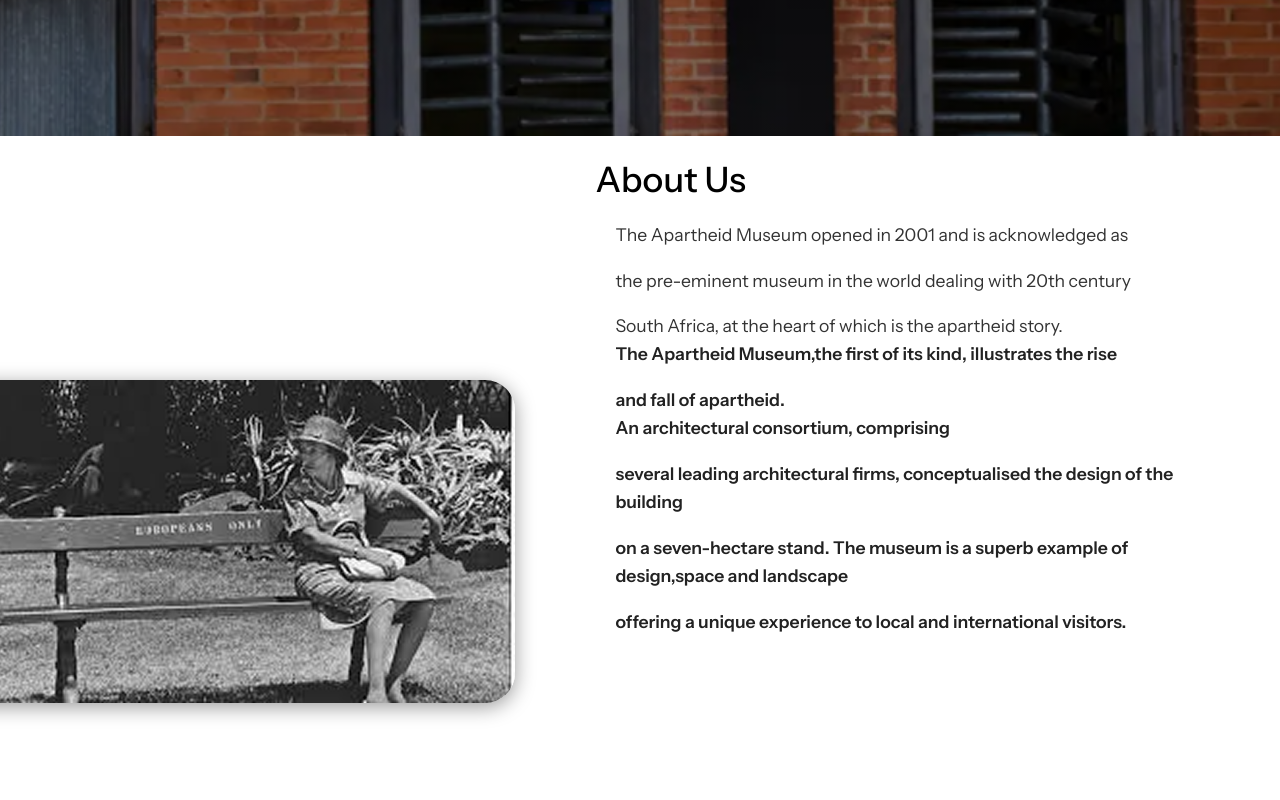
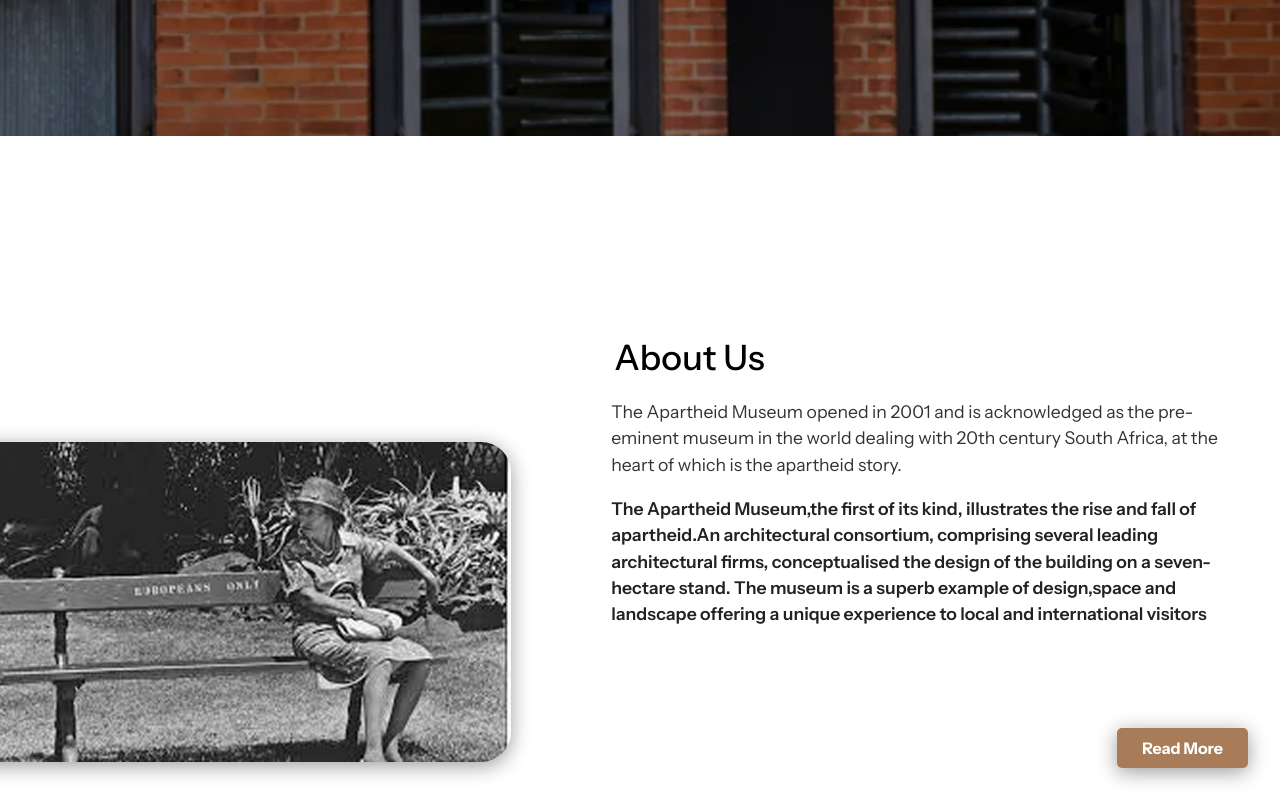
Before and after one commit to bontlenkoale1/apartheid-museum-clone, a React (Vite) app: page / in a window 1280 px wide. Shown: the part 855-1655 px from the top of the page. Before the commit the page ends 1590 px from the top, so only its background shows below. Built offline with nearby package versions, Linux system fonts and the light colour scheme; a web font is replaced by a local one.

Commit message:
added about section

```diff
--- a/src/components/About.css
+++ b/src/components/About.css
@@ -1,13 +1,13 @@
 .about-wrapper {
     display: flex;
-    justify-content:space-between;
+    justify-content: space-between;
     align-items: center;
-    margin-top: 58vh;
+    margin-top: 65vh;
 }
 .about-image-content img {
     display: flex;
     justify-content: space-between;
-    align-items:flex-start;
+    align-items: flex-start;
     width: 100%;
     height: auto;
     border-radius: 30px;
@@ -22,11 +22,11 @@
     box-shadow: 0 4px 20px rgba(0, 0, 0, 0.2);
     filter: brightness(0.9);
 }
-.about-text-content-right h1{
+.about-text-content-right h1 {
     display: flex;
     justify-content: space-between;
-    margin-top: -289px;
-    margin-right: 180px;
+    margin-top: -120px;
+    margin-left: 23px;
     color: #000;
     font-size: 35px;
     font-weight: 500;
@@ -39,42 +39,83 @@
     left: 0;
     width: 0;
     height: 3px;
-  background-color:#e8c09f;
+    background-color: #e8c09f;
     transition: width 0.3s ease;
 }
 
+.about-text-content-right h1:hover .hover-underline {
+    width: 25%;
+}
 
-.about-text-content-right h1:hover .hover-underline {
-  width: 50%;
-}
-/* About.css */
 .about-text-content {
-  max-width: 800px; /* Optimal line length for readability */
-  margin: 0 auto; /* Center the text block */
+    max-width: 800px;
+    margin: 0 auto;
     padding: 20px;
-  line-height: 1.6; /* Better vertical spacing */
-  color: #333; /* Soft black for better readability */
-  font-family: 'Helvetica Neue', Arial, sans-serif; /* Modern font stack */
+    line-height: 1.5;
+    color: #333;
 }
 
 .about-text-content p {
-  margin-bottom: 1em; /* Consistent spacing between paragraphs */
-  font-size: 1.1rem; /* Slightly larger than default */
-  text-align: left; /* Or use 'justify' for a polished look */
+    margin-bottom: 1em;
+    font-size: 1.1rem;
+    text-align: left;
 }
 
 .about-text-content p:last-child {
-  margin-bottom: 0; /* Remove extra space after last paragraph */
+    margin-bottom: 0;
 }
 
-/* Bold text styling */
 .about-text-content p bold {
-  font-weight: 600; /* Semi-bold for emphasis */
-  color: #222; /* Darker than regular text */
+    font-weight: 600;
+    color: #222;
 }
-
-/* Optional: Add a subtle hover effect */
 .about-text-content p:hover {
     opacity: 0.9;
     transition: opacity 0.2s ease;
 }
+.about-button-wrapper {
+    display: flex;
+    justify-content: right;
+    align-items: right;
+    margin-top: 80px;
+}
+.read-more-button {
+    background-color: #a87c58;
+    color: #fff;
+    box-shadow: 0 4px 20px rgba(0, 0, 0, 0.397);
+    padding: 10px 25px;
+    border: none;
+    border-radius: 5px;
+    cursor: pointer;
+    font-size: 16px;
+    font-weight: bold;
+    text-decoration: none;
+    transition: background-color 0.3s ease, transform 0.3s ease;
+}
+.read-more-button:hover {
+    background-color: #8f6b4a;
+    transform: scale(1.05);
+    border: 2px solid #fff;
+}
+
+
+/* Media Queries */
+@media (max-width: 768px) {
+    .about-wrapper {
+        flex-direction: column;
+        align-items: center;
+        margin-top: 20vh;
+    }
+    .about-image-content img {
+        width: 90%;
+        margin-left: 0;
+        margin-top: 0;
+    }
+    .about-text-content-right h1 {
+        font-size: 28px;
+        margin-top: -80px;
+    }
+    .about-text-content {
+        padding: 10px;
+    }
+}
--- a/src/components/About.jsx
+++ b/src/components/About.jsx
@@ -1,5 +1,5 @@
-import React from 'react';
-import './About.css';
+import React from "react";
+import "./About.css";
 
 const About = () => {
     return (
@@ -8,14 +8,24 @@ const About = () => {
                 <img src="public/Images/image.png" alt="about-image" />
             </div>
             <div className="about-text-content-right">
-        <h1>About Us <span className="hover-underline"></span></h1>
+                <h1>
+                    About Us <span className="hover-underline"></span>
+                </h1>
                 <div className="about-text-content">
-        <p>The Apartheid Museum opened in 2001 and is acknowledged as</p>
-        <p>the pre-eminent museum in the world dealing with 20th century</p><p>South Africa, at the heart of which is the apartheid story.<bold><br />The Apartheid Museum,the first of its kind, illustrates the rise</bold></p>
-        <p><bold> and fall of apartheid.<br />An architectural consortium, comprising</bold></p>
-        <p><bold>several leading architectural firms, conceptualised the design of the building </bold></p>
-        <p><bold>on a seven-hectare stand. The museum is a superb example of design,space and landscape</bold></p>
-        <p><bold> offering a unique experience to local and international visitors.</bold></p>
+                    <p>
+                        The Apartheid Museum opened in 2001 and is acknowledged as the pre-eminent museum in the world
+                        dealing with 20th century South Africa, at the heart of which is the apartheid story.
+                    </p>
+                    <p>
+                        <bold>
+                            The Apartheid Museum,the first of its kind, illustrates the rise and fall of apartheid.An
+                            architectural consortium, comprising several leading architectural firms, conceptualised the
+                            design of the building on a seven-hectare stand. The museum is a superb example of
+                            design,space and landscape offering a unique experience to local and international visitors</bold>
+                    </p>
+                </div>
+                <div className="about-button-wrapper">
+                  <button className="read-more-button">Read More</button>
                 </div>
             </div>
         </div>
```
Lines whose indentation alone changed are shown as unchanged.
